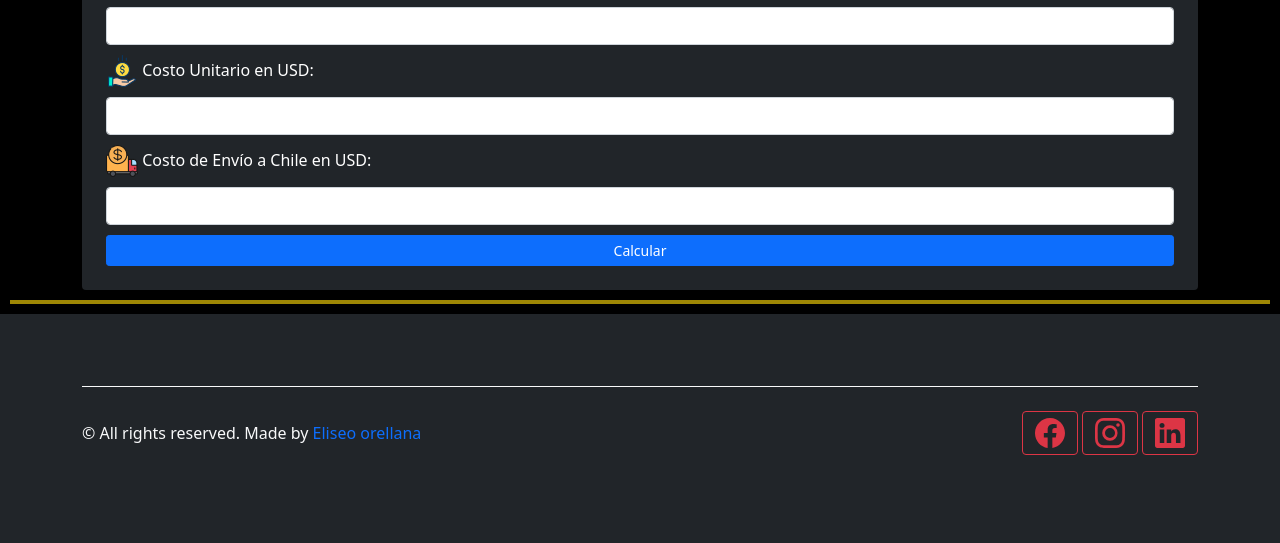
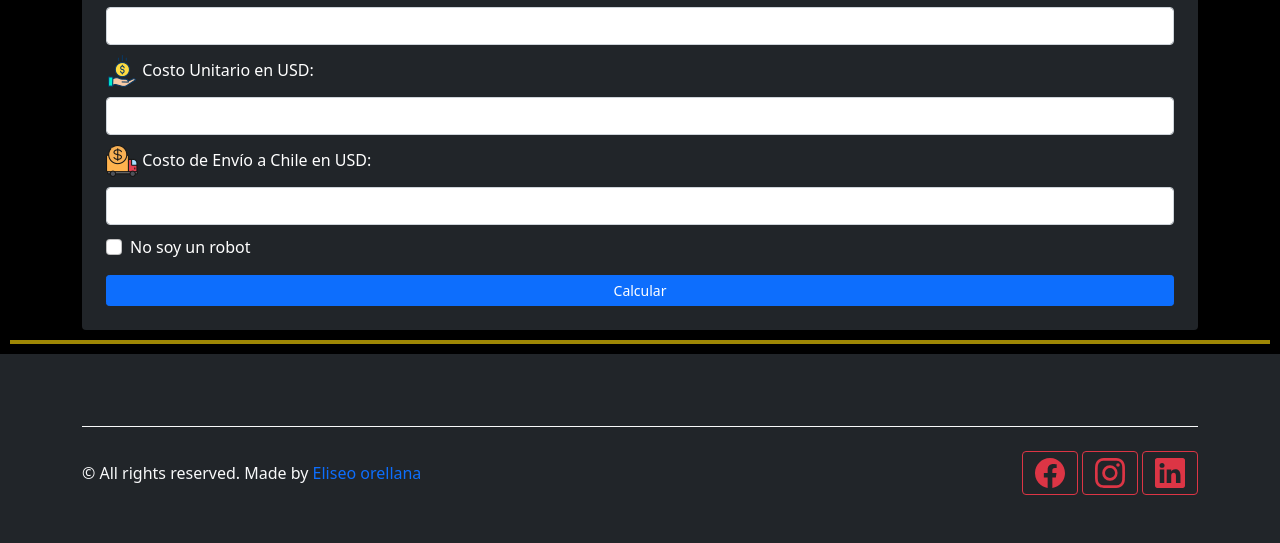
Before and after one commit to eliseoOrellana/intentoPruebadjango, a Django app: page / in a window 1280 px wide. Shown: the part 787-1330 px from the top of the page. Before the commit the page ends 1242 px from the top, so only its background shows below. Run offline with Django 4.2, Linux system fonts and the light colour scheme.

Commit message:
btn confirmacion

```diff
--- a/importacion_china/simulator/templates/calcular_costo.html
+++ b/importacion_china/simulator/templates/calcular_costo.html
@@ -88,7 +88,15 @@
             <label for="costo_envio_usd" class="text-white">Costo de Envío a Chile en USD:</label>
             <input type="number" step="0.01" name="costo_envio_usd" id="costo_envio_usd" class="form-control" min="0.01" required />
           </div>
+
+          <div class="form-check mb-3">
+            <input class="form-check-input" type="checkbox" id="myCheck" name="remember" required>
+            <label class="form-check-label" for="myCheck">No soy un robot</label>
+            <div class="valid-feedback">Valid.</div>
+            <div class="invalid-feedback">Comprobar para continua</div>
+          </div>
           <button type="submit" class="btn btn-primary btn-sm btn-block">Calcular</button>
+
         </form>
       </div>
 
```
Also changed, not shown: importacion_china/simulator/static/style.css (line endings or trailing spaces).
